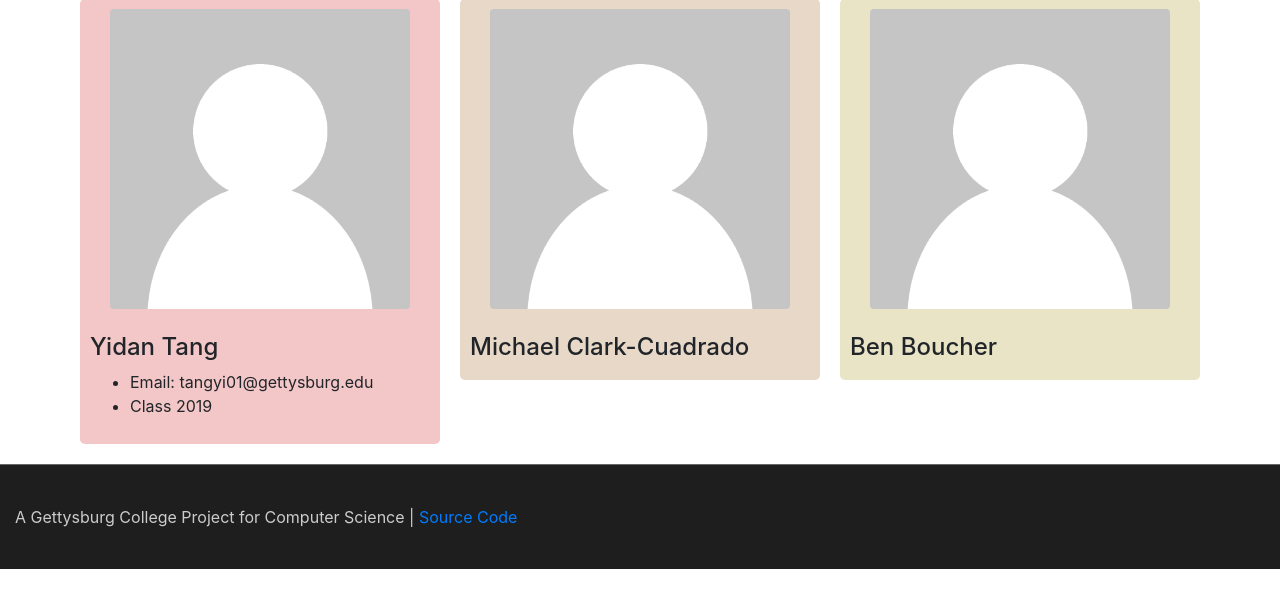
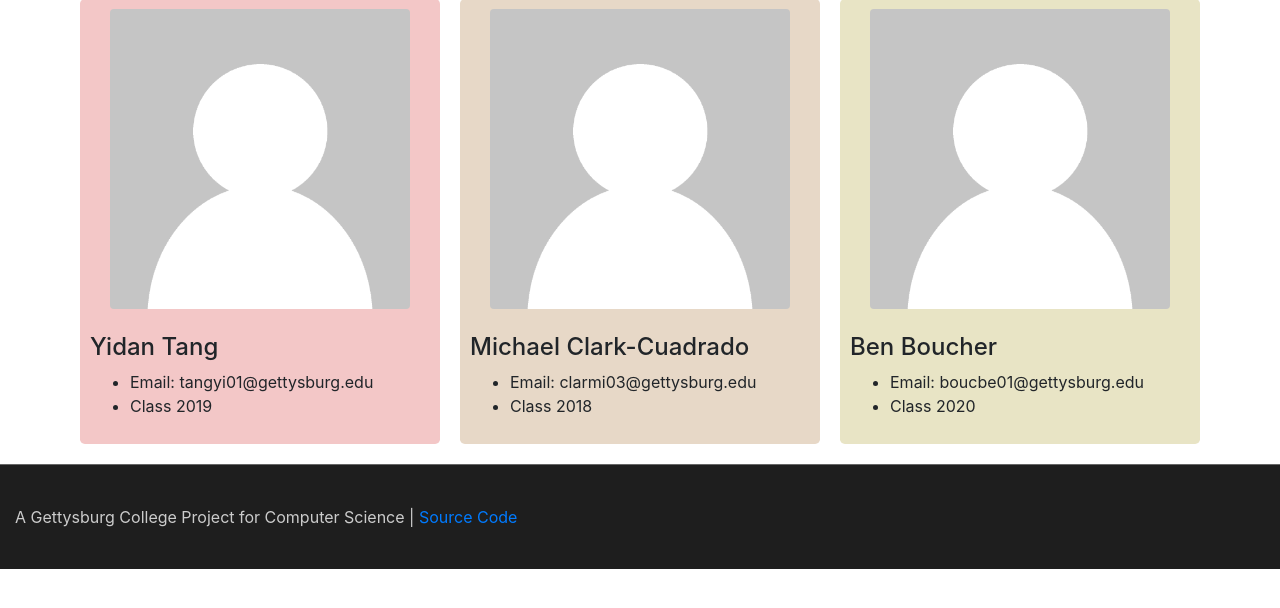
Before and after one commit to michaelclarkcuadrado/crimetrack, a PHP site: page /AboutUs.php in a window 1280 px wide. Shown: the part 172-780 px from the top of the page. Run offline with PHP 8.4, Linux system fonts and the light colour scheme; the visitor is signed in with stand-in values (Sample User, id 1).

```diff
--- a/Application/src/AboutUs.php
+++ b/Application/src/AboutUs.php
@@ -71,11 +71,19 @@ if (!isset($_SESSION['uid'])) {
                     <img src="static/img/default-image.png" class="rounded mx-auto d-block" width=300 height=300>
                     <br />
                     <h4>Michael Clark-Cuadrado</h4>
+					<ul>
+                        <li>Email: clarmi03@gettysburg.edu</li>
+                        <li>Class 2018
+                    </ul>
                 </div>
                 <div class="col-sm" style="background-color: rgba(179, 167, 63, 0.3); height: 100%; margin: 10px; border-radius: .3rem; padding: 10px">
                     <img src="static/img/default-image.png" class="rounded mx-auto d-block" width=300 height=300>
                     <br />
                     <h4>Ben Boucher</h4>
+					<ul>
+                        <li>Email: boucbe01@gettysburg.edu</li>
+                        <li>Class 2020
+                    </ul>
                 </div>
             </div>
         </div>
--- a/Application/src/editProfile.php
+++ b/Application/src/editProfile.php
@@ -3,7 +3,7 @@
     include('api/edit.php');
     session_start();
     $uid = $_SESSION['uid'];
-
+	$op = $_GET['op'];
     if ($op == 'password') {
         changePass($_POST);
     }
--- a/Application/src/home.php
+++ b/Application/src/home.php
@@ -68,7 +68,7 @@ if (!isset($_SESSION['uid'])) {
     <div v-show="neighborhoodSelections.length == 0 || crimeTypeSelections.length == 0" style="position: relative; top: 0; right: 0;width: 100%; padding: 15px; text-align: center">
         Select some crimes and neighborhoods to get started.
     </div>
-    <div class="sidebar" style="max-width: 33em" id="statisticsPanel" v-show="neighborhoodSelections.length > 0 && crimeTypeSelections.length > 0">
+    <div class="sidebar" style="max-width: 49em" id="statisticsPanel" v-show="neighborhoodSelections.length > 0 && crimeTypeSelections.length > 0">
         <h4 style="text-align: center; margin: auto;">Selection Fast Facts</h4>
         <table class="table table-striped">
             <tr>
```
Also changed, not shown: Application/src/api/edit.php (+2 -22 lines).
